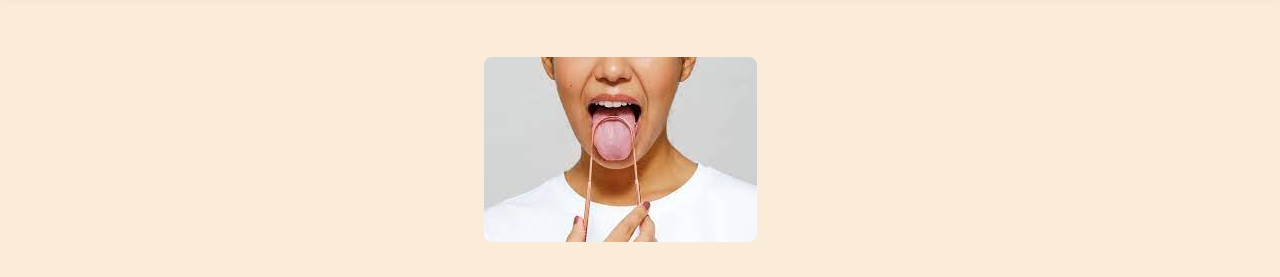
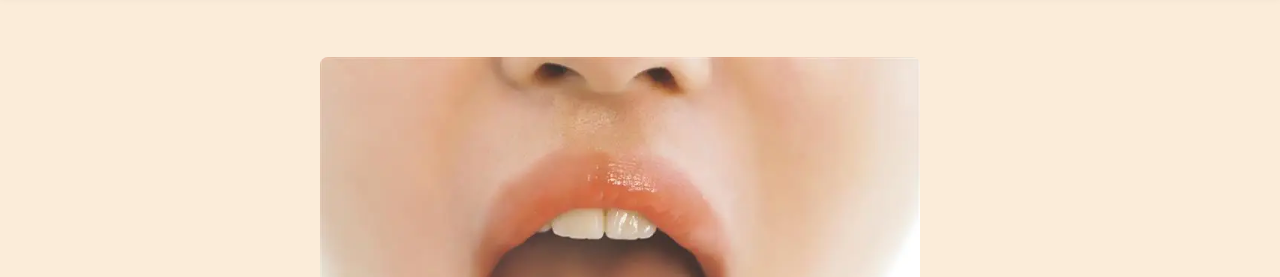
Before and after one commit to tinserrano/webbenditamiraiz, an Astro site: page /blog/2024-08-03_jihwa-prakshalana-o-limpieza-lingual in a window 1280 px wide. Shown: the part 81-358 px from the top of the page. Built offline with nearby package versions, Linux system fonts and the light colour scheme; Astro itself is replaced by a stand-in of ours.

Commit message:
Update Blog “2024-08-03_jihwa-prakshalana-o-limpieza-lingual”

```diff
--- a/src/content/blog/2024-08-03_jihwa-prakshalana-o-limpieza-lingual.md
+++ b/src/content/blog/2024-08-03_jihwa-prakshalana-o-limpieza-lingual.md
@@ -2,7 +2,7 @@
 title: '"Jihwa Prakshalana" o limpieza lingual'
 description: "limpieza lingual jihwa prakshalana toxinas ama ayurveda "
 pubDate: 2024-08-03T19:02:00.000Z
-heroImage: /uploads/limiar-la-lengua-.jpeg
+heroImage: /uploads/limpiador-de-lengua-de-cobre-raspador-de-lengua-pr-ctico-herramienta-de-limpieza-con-caja-dorado.webp
 ---
 *`La lengua, el órgano de la comunicación.`*
 
```
Also changed, not shown: public/uploads/limpiador-de-lengua-de-cobre-raspador-de-lengua-pr-ctico-herramienta-de-limpieza-con-caja-dorado.webp (added).
